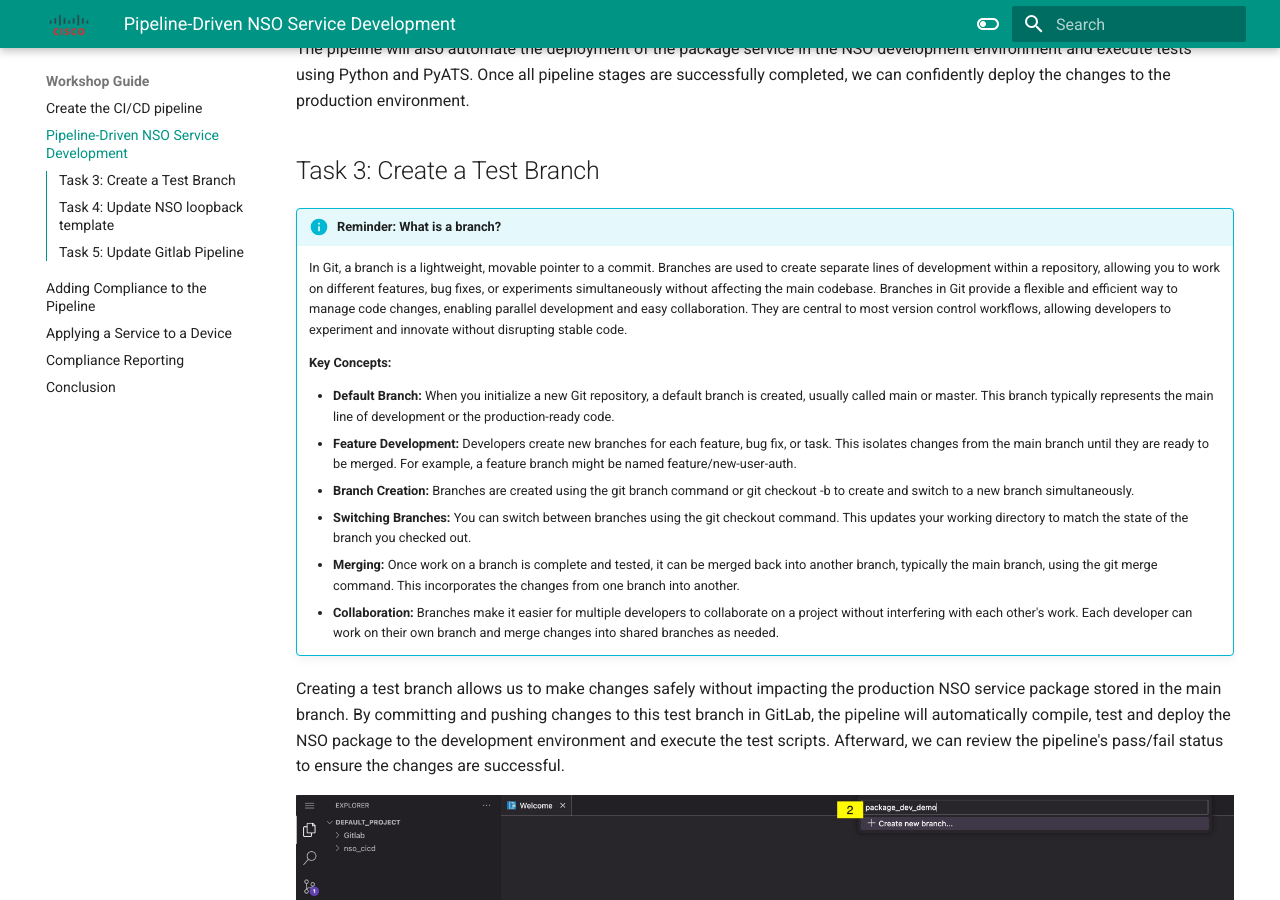
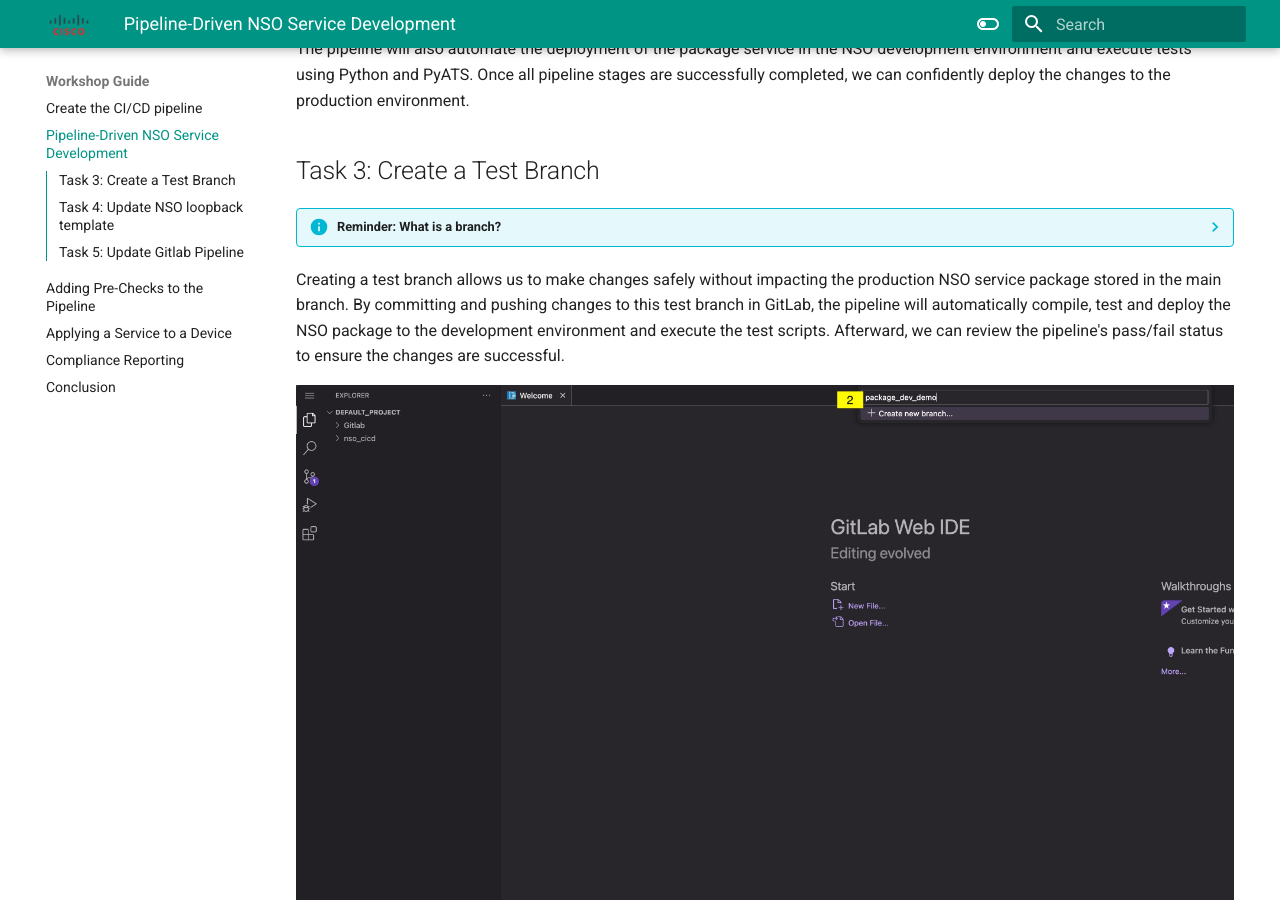
Before and after one commit to moore-automation/DEVWKS-2618-25, an MkDocs documentation site: the page built from docs/lab_guides/pipeline/Deploy_Pipeline.md, in a window 1280 px wide and 900 px high, scrolled down 310 px. Built offline with MkDocs 1.6.1 and Material for MkDocs 9.7.7, drawn with Linux system fonts in a browser that asks for light colours; some of the changed text lies outside the part shown.

Commit message:
minor graphic update

```diff
--- a/docs/lab_guides/pipeline/Deploy_Pipeline.md
+++ b/docs/lab_guides/pipeline/Deploy_Pipeline.md
@@ -6,7 +6,7 @@
 
 ## Task 3: Create a Test Branch
 
-!!! info "**Reminder:** What is a branch?"
+??? info "**Reminder:** What is a branch?"
 
     In Git, a branch is a lightweight, movable pointer to a commit. Branches are used to create separate lines of development within a repository, allowing you to work on different features, bug fixes, or experiments simultaneously without affecting the main codebase. Branches in Git provide a flexible and efficient way to manage code changes, enabling parallel development and easy collaboration. They are central to most version control workflows, allowing developers to experiment and innovate without disrupting stable code.
 
@@ -28,7 +28,7 @@
 
 ## Task 4: Update NSO loopback template
 
-!!! info  "**Reminder:** What is a template and is it different to a model?"
+??? info  "**Reminder:** What is a template and is it different to a model?"
 
     Together, YANG models and templates enable the full lifecycle management of network services-from design and deployment to monitoring and troubleshooting. This combination allows network operators to define services once and deploy them consistently across diverse network environments, scaling operations efficiently. YANG models and templates are integral to NSO's automation capabilities, allowing for rapid deployment and modification of network services, reducing the need for manual intervention.
 
--- a/mkdocs.yml
+++ b/mkdocs.yml
@@ -10,7 +10,7 @@
   - Workshop Guide:
     - Create the CI/CD pipeline: lab_guides/pipeline/Dummy_Pipeline.md
     - Pipeline-Driven NSO Service Development: lab_guides/pipeline/Deploy_Pipeline.md
-    - Adding Compliance to the Pipeline: lab_guides/testing/pre_checks.md
+    - Adding Pre-Checks to the Pipeline: lab_guides/testing/pre_checks.md
     - Applying a Service to a Device: lab_guides/pipeline/apply.md
     - Compliance Reporting: lab_guides/testing/compliance_reporting.md
     - Conclusion: Conclusion.md
```
Also changed, not shown: docs/lab_guides/pipeline/Dummy_Pipeline.md (+1 -1 lines), docs/lab_guides/pipeline/apply.md (+1 -1 lines), docs/lab_guides/testing/pre_checks.md (+1 -1 lines).
